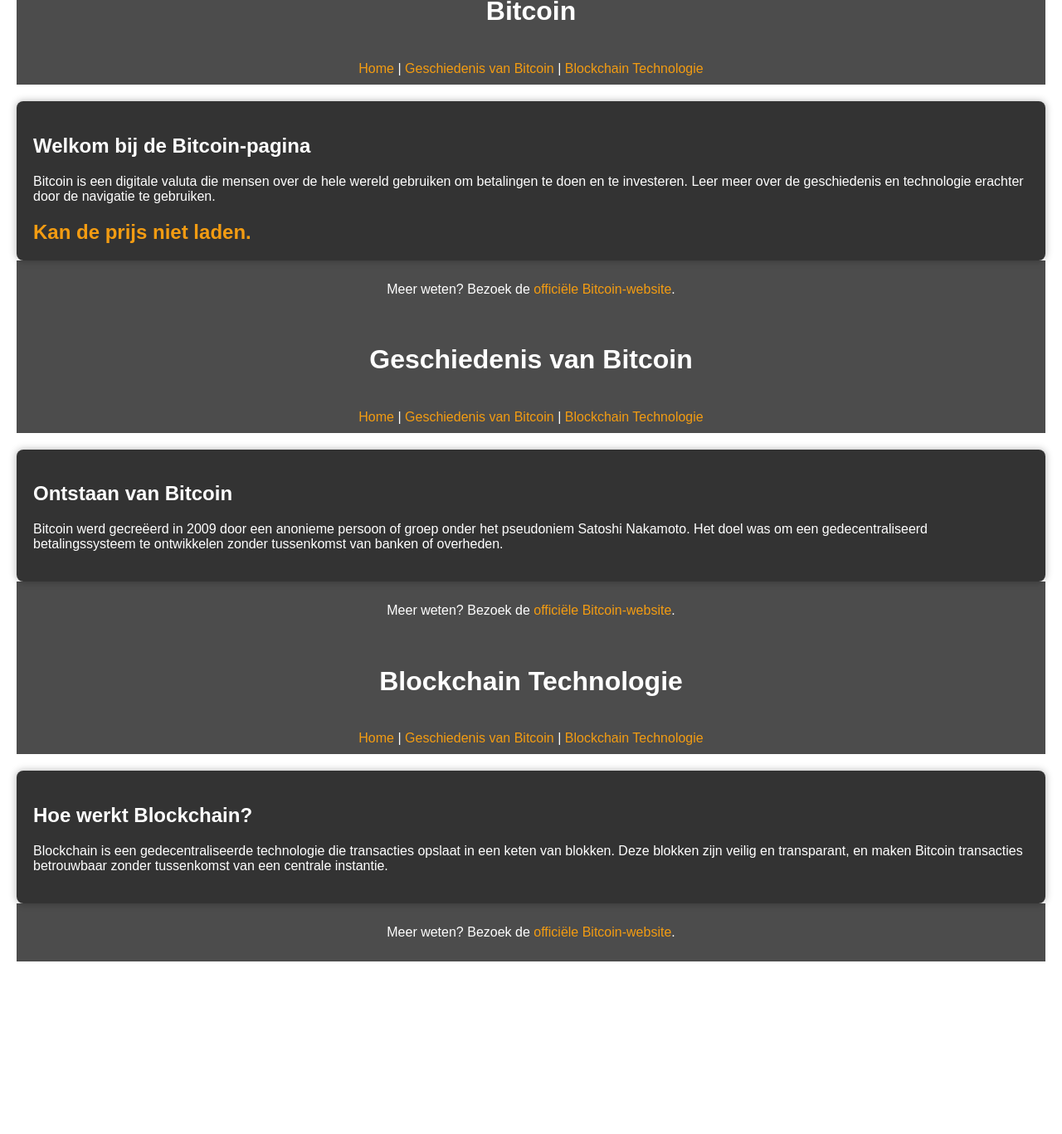
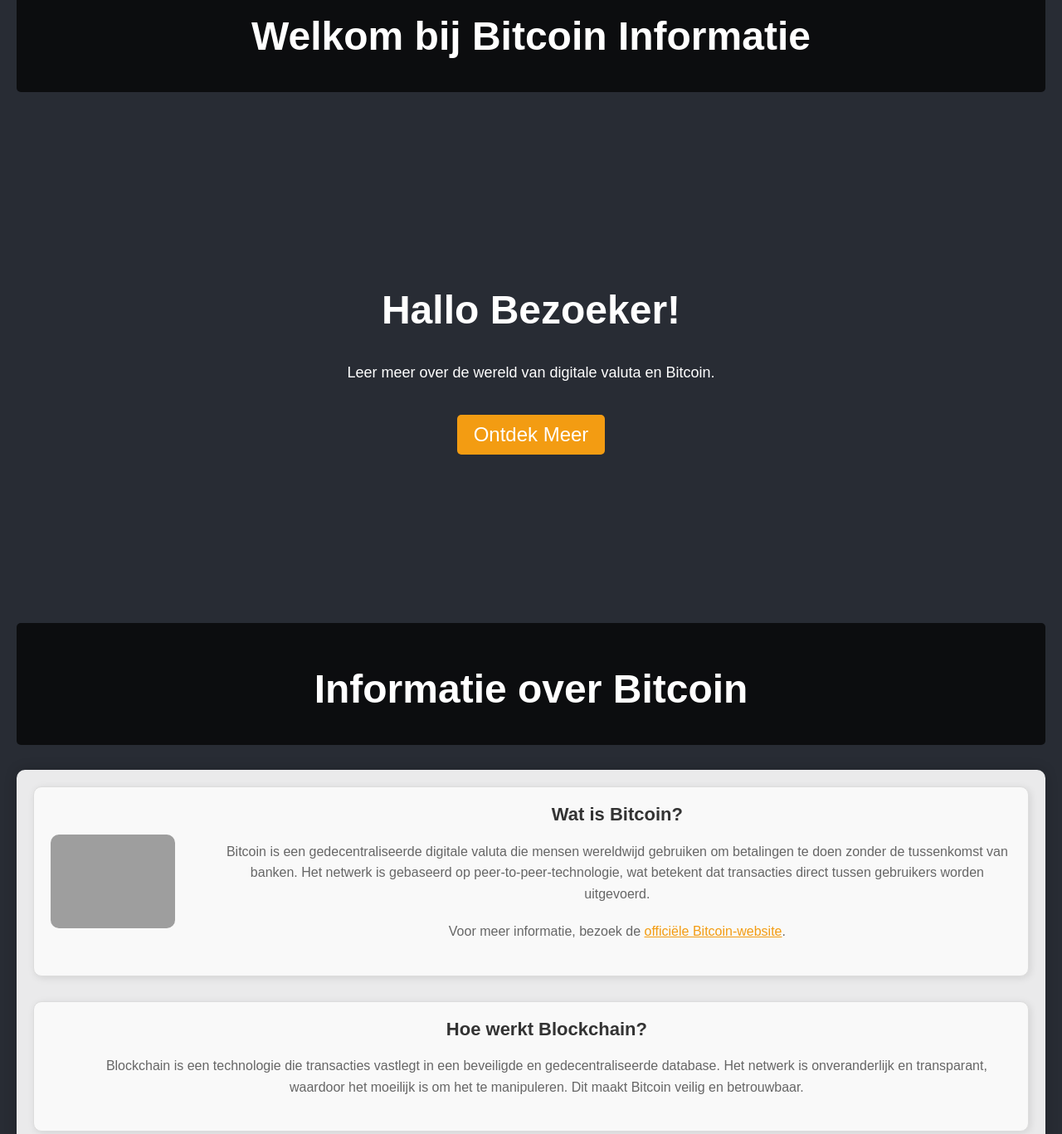
Before and after one commit to jerle-hub/website, a plain HTML site: page index.html in a window 1280 px wide. Shown: the part 56-1423 px from the top of the page at 83% size. Before the commit the page ends 1235 px from the top, so only its background shows below. Drawn offline with Linux system fonts and the light colour scheme; no server answers; grey boxes are pictures that could not be loaded.

Commit message:
Update index.html

```diff
--- a/index.html
+++ b/index.html
@@ -3,116 +3,8 @@
 <head>
     <meta charset="UTF-8">
     <meta name="viewport" content="width=device-width, initial-scale=1.0">
-    <meta name="description" content="Een overzicht van Bitcoin.">
+    <meta name="description" content="Home - Welkom bij Bitcoin Informatie.">
     <title>Bitcoin - Home</title>
-    <style>
-        body {
-            font-family: Arial, sans-serif;
-            background-image: url('bitcoin-background.jpg'); /* Vervang met je afbeelding */
-            background-size: cover;
-            background-position: center;
-            margin: 0;
-            padding: 20px;
-            color: #fff; /* Tekst wit voor contrast */
-        }
-        header, nav, footer {
-            background-color: rgba(0, 0, 0, 0.7); /* Doorzichtige achtergrond voor leesbaarheid */
-            color: #fff;
-            text-align: center;
-            padding: 10px;
-        }
-        a {
-            color: #f39c12;
-            text-decoration: none;
-        }
-        a:hover {
-            text-decoration: underline;
-        }
-        section {
-            margin-top: 20px;
-            padding: 20px;
-            background-color: rgba(0, 0, 0, 0.8); /* Zwarte, doorzichtige achtergrond */
-            border-radius: 8px;
-            box-shadow: 0 0 10px rgba(0, 0, 0, 0.3);
-        }
-        .bitcoin-price {
-            font-size: 24px;
-            font-weight: bold;
-            color: #f39c12;
-            margin-top: 20px;
-        }
-        .brainrot-button {
-            position: absolute;
-            top: 10px;
-            right: 20px;
-            background-color: #f39c12;
-            color: #fff;
-            padding: 10px 20px;
-            border: none;
-            border-radius: 5px;
-            cursor: pointer;
-            font-size: 14px;
-        }
-        .brainrot-button:hover {
-            background-color: #e67e22;
-        }
-    </style>
-</head>
-<body>
-
-<header>
-    <h1>Bitcoin</h1>
-</header>
-
-<button class="brainrot-button" onclick="window.location.href='https://www.youtube.com/watch?v=YOUR_VIDEO_ID';">
-    Bekijk Brain Rot Video
-</button>
-
-<nav>
-    <a href="index.html">Home</a> |
-    <a href="geschiedenis.html">Geschiedenis van Bitcoin</a> |
-    <a href="technologie.html">Blockchain Technologie</a>
-</nav>
-
-<section>
-    <h2>Welkom bij de Bitcoin-pagina</h2>
-    <p>Bitcoin is een digitale valuta die mensen over de hele wereld gebruiken om betalingen te doen en te investeren. Leer meer over de geschiedenis en technologie erachter door de navigatie te gebruiken.</p>
-
-    <!-- Hier komt de live Bitcoin prijs -->
-    <div class="bitcoin-price" id="bitcoin-price">
-        Bitcoin Prijs: Laden...
-    </div>
-</section>
-
-<footer>
-    <p>Meer weten? Bezoek de <a href="https://bitcoin.org/nl/" target="_blank">officiële Bitcoin-website</a>.</p>
-</footer>
-
-<!-- Script om de live Bitcoin prijs te laden -->
-<script>
-    async function fetchBitcoinPrice() {
-        try {
-            const response = await fetch('https://api.coingecko.com/api/v3/simple/price?ids=bitcoin&vs_currencies=eur');
-            const data = await response.json();
-            const price = data.bitcoin.eur;
-            document.getElementById('bitcoin-price').innerText = `Bitcoin Prijs: €${price}`;
-        } catch (error) {
-            document.getElementById('bitcoin-price').innerText = 'Kan de prijs niet laden.';
-        }
-    }
-
-    // Haal de prijs op zodra de pagina is geladen
-    window.onload = fetchBitcoinPrice;
-</script>
-
-</body>
-</html>
-<html lang="nl">
-<head>
-    <meta charset="UTF-8">
-    <meta name="viewport" content="width=device-width, initial-scale=1.0">
-    <meta name="description" content="De geschiedenis van Bitcoin.">
-    <title>Bitcoin - Geschiedenis</title>
     <style>
         body {
             font-family: Arial, sans-serif;
@@ -123,58 +15,67 @@
             padding: 20px;
             color: #fff;
         }
-        header, nav, footer {
-            background-color: rgba(0, 0, 0, 0.7);
+        header, footer {
+            background-color: rgba(0, 0, 0, 0.7); /* Doorzichtige achtergrond voor leesbaarheid */
             color: #fff;
             text-align: center;
             padding: 10px;
         }
-        a {
-            color: #f39c12;
-            text-decoration: none;
+        .center-content {
+            display: flex;
+            flex-direction: column;
+            justify-content: center;
+            align-items: center;
+            height: 80vh;
+            text-align: center; /* Centraal uitlijnen van tekst */
         }
-        a:hover {
-            text-decoration: underline;
+        h1 {
+            font-size: 48px;
+            margin-bottom: 20px;
         }
-        section {
-            margin-top: 20px;
-            padding: 20px;
-            background-color: rgba(0, 0, 0, 0.8);
-            border-radius: 8px;
-            box-shadow: 0 0 10px rgba(0, 0, 0, 0.3);
+        p {
+            font-size: 18px;
+            margin-bottom: 20px;
+        }
+        button {
+            padding: 20px 40px; /* Grotere knop */
+            font-size: 24px; /* Grotere tekst */
+            background-color: #f39c12;
+            color: white;
+            border: none;
+            border-radius: 5px;
+            cursor: pointer;
+            margin-top: 20px; /* Ruimte boven de knop */
+        }
+        button:hover {
+            background-color: #e67e22;
+        }
+        .footer-content {
+            display: flex;
+            justify-content: center; /* Centraal uitlijnen van de knop in de footer */
+            padding: 20px; /* Extra padding voor de footer */
         }
     </style>
 </head>
 <body>
 
 <header>
-    <h1>Geschiedenis van Bitcoin</h1>
+    <h1>Welkom bij Bitcoin Informatie</h1>
 </header>
 
-<nav>
-    <a href="index.html">Home</a> |
-    <a href="geschiedenis.html">Geschiedenis van Bitcoin</a> |
-    <a href="technologie.html">Blockchain Technologie</a>
-</nav>
+<div class="center-content">
+    <h1>Hallo Bezoeker!</h1> <!-- Begroeting -->
+    <p>Leer meer over de wereld van digitale valuta en Bitcoin.</p>
+    <button onclick="window.location.href='informatie.html';">Ontdek Meer</button>
+</div>
 
-<section>
-    <h2>Ontstaan van Bitcoin</h2>
-    <p>Bitcoin werd gecreëerd in 2009 door een anonieme persoon of groep onder het pseudoniem Satoshi Nakamoto. Het doel was om een gedecentraliseerd betalingssysteem te ontwikkelen zonder tussenkomst van banken of overheden.</p>
-</section>
-
-<footer>
-    <p>Meer weten? Bezoek de <a href="https://bitcoin.org/nl/" target="_blank">officiële Bitcoin-website</a>.</p>
-</footer>
-
-</body>
-</html>
 <!DOCTYPE html>
 <html lang="nl">
 <head>
     <meta charset="UTF-8">
     <meta name="viewport" content="width=device-width, initial-scale=1.0">
-    <meta name="description" content="De blockchain-technologie achter Bitcoin.">
-    <title>Bitcoin - Blockchain Technologie</title>
+    <meta name="description" content="Informatie over Bitcoin.">
+    <title>Bitcoin - Informatie</title>
     <style>
         body {
             font-family: Arial, sans-serif;
@@ -185,49 +86,183 @@
             padding: 20px;
             color: #fff;
         }
-        header, nav, footer {
-            background-color: rgba(0, 0, 0, 0.7);
+        header, footer {
+            background-color: rgba(0, 0, 0, 0.7); /* Doorzichtige achtergrond voor leesbaarheid */
             color: #fff;
             text-align: center;
-            padding: 10px;
-        }
-        a {
-            color: #f39c12;
-            text-decoration: none;
-        }
-        a:hover {
-            text-decoration: underline;
+            padding: 20px;
+            border-radius: 5px;
         }
         section {
-            margin-top: 20px;
+            margin-top: 30px;
             padding: 20px;
-            background-color: rgba(0, 0, 0, 0.8);
-            border-radius: 8px;
-            box-shadow: 0 0 10px rgba(0, 0, 0, 0.3);
+            background-color: rgba(255, 255, 255, 0.9); /* Witte, doorzichtige achtergrond */
+            border-radius: 10px;
+            box-shadow: 0 0 15px rgba(0, 0, 0, 0.2);
+            color: #333;
+        }
+        .slit-container {
+            display: flex;
+            flex-direction: column;
+            gap: 30px;
+        }
+        .slit {
+            display: flex;
+            align-items: center;
+            background-color: #f9f9f9;
+            border: 1px solid #ddd;
+            border-radius: 10px;
+            padding: 20px;
+            box-shadow: 2px 2px 10px rgba(0, 0, 0, 0.1);
+        }
+        .slit img {
+            width: 150px; /* Pas de grootte van de afbeelding aan voor uniformiteit */
+            height: auto;
+            border-radius: 10px;
+            margin-right: 20px;
+        }
+        .slit-content {
+            flex: 1;
+            padding-left: 1cm; /* Ruimte van 1 cm tussen tekst en rand */
+        }
+        .slit h2 {
+            margin-top: 0;
+            font-size: 22px;
+            color: #333;
+        }
+        .slit p {
+            color: #666;
+            line-height: 1.6;
+            font-size: 16px;
+        }
+        .brainrot-button {
+            padding: 15px 30px;
+            font-size: 16px;
+            background-color: #f39c12;
+            color: white;
+            border: none;
+            border-radius: 5px;
+            cursor: pointer;
+        }
+        .brainrot-button:hover {
+            background-color: #e67e22;
         }
     </style>
 </head>
 <body>
 
 <header>
-    <h1>Blockchain Technologie</h1>
+    <h1>Informatie over Bitcoin</h1>
 </header>
 
-<nav>
-    <a href="index.html">Home</a> |
-    <a href="geschiedenis.html">Geschiedenis van Bitcoin</a> |
-    <a href="technologie.html">Blockchain Technologie</a>
-</nav>
+<section>
+    <div class="slit-container">
+        <!-- Slit 1: Wat is Bitcoin? -->
+        <div class="slit">
+            <img src="https://upload.wikimedia.org/wikipedia/commons/thumb/4/46/Bitcoin.svg/1200px-Bitcoin.svg.png" alt="Bitcoin logo">
+            <div class="slit-content">
+                <h2>Wat is Bitcoin?</h2>
+                <p>Bitcoin is een gedecentraliseerde digitale valuta die mensen wereldwijd gebruiken om betalingen te doen zonder de tussenkomst van banken. Het netwerk is gebaseerd op peer-to-peer-technologie, wat betekent dat transacties direct tussen gebruikers worden uitgevoerd.</p>
+                <p>Voor meer informatie, bezoek de <a href="https://bitcoin.org" style="color: #f39c12; text-decoration: underline;">officiële Bitcoin-website</a>.</p> <!-- Link naar de officiële Bitcoin-website -->
+            </div>
+        </div>
 
-<section>
-    <h2>Hoe werkt Blockchain?</h2>
-    <p>Blockchain is een gedecentraliseerde technologie die transacties opslaat in een keten van blokken. Deze blokken zijn veilig en transparant, en maken Bitcoin transacties betrouwbaar zonder tussenkomst van een centrale instantie.</p>
+        <!-- Slit 2: Blockchain Technologie -->
+        <div class="slit">
+            <div class="slit-content">
+                <h2>Hoe werkt Blockchain?</h2>
+                <p>Blockchain is een technologie die transacties vastlegt in een beveiligde en gedecentraliseerde database. Het netwerk is onveranderlijk en transparant, waardoor het moeilijk is om het te manipuleren. Dit maakt Bitcoin veilig en betrouwbaar.</p>
+            </div>
+        </div>
+
+        <!-- Slit 3: Geschiedenis van Bitcoin -->
+        <div class="slit">
+            <div class="slit-content">
+                <h2>Geschiedenis van Bitcoin</h2>
+                <p>In 2009 werd Bitcoin geïntroduceerd door een anonieme persoon of groep bekend als Satoshi Nakamoto. Het doel was om een gedecentraliseerd betalingssysteem te creëren zonder afhankelijk te zijn van financiële instellingen.</p>
+            </div>
+        </div>
+
+        <!-- Slit 4: Voordelen van Bitcoin -->
+        <div class="slit">
+            <div class="slit-content">
+                <h2>Voordelen van Bitcoin</h2>
+                <p>Bitcoin biedt verschillende voordelen, zoals lage transactiekosten, snelle internationale betalingen, en de mogelijkheid om anoniem te transacteren. Dit maakt het aantrekkelijk voor gebruikers wereldwijd.</p>
+            </div>
+        </div>
+
+        <!-- Slit 5: Risico's van Bitcoin -->
+        <div class="slit">
+            <div class="slit-content">
+                <h2>Risico's van Bitcoin</h2>
+                <p>Ondanks de voordelen zijn er ook risico's verbonden aan Bitcoin, zoals prijsvolatiliteit, mogelijke hacks en juridische onzekerheden. Het is belangrijk om goed geïnformeerd te zijn voordat je investeert.</p>
+            </div>
+        </div>
+
+        <!-- Slit 6: Toekomst van Bitcoin -->
+        <div class="slit">
+            <div class="slit-content">
+                <h2>Toekomst van Bitcoin</h2>
+                <p>De toekomst van Bitcoin lijkt veelbelovend, met steeds meer bedrijven en instellingen die de technologie omarmen. Het kan een belangrijke rol spelen in de financiële sector, maar de regulering blijft een uitdaging.</p>
+            </div>
+        </div>
+    </div>
 </section>
 
 <footer>
-    <p>Meer weten? Bezoek de <a href="https://bitcoin.org/nl/" target="_blank">officiële Bitcoin-website</a>.</p>
+    <div class="footer-content"> <!-- Nieuwe div voor footer-inhoud -->
+        <button class="brainrot-button" onclick="window.location.href='video.html';"> <!-- Link naar de video pagina -->
+            Veel Stress? Klik Hier
+        </button>
+    </div>
 </footer>
 
 </body>
 </html>
 <!DOCTYPE html>
+<html lang="nl">
+<head>
+    <meta charset="UTF-8">
+    <meta name="viewport" content="width=device-width, initial-scale=1.0">
+    <meta name="description" content="Video over Stress.">
+    <title>Veel Stress? Video</title>
+    <style>
+        body {
+            font-family: Arial, sans-serif;
+            background-color: #282c34;
+            color: white;
+            text-align: center;
+            padding: 20px;
+        }
+        h1 {
+            margin-bottom: 20px;
+        }
+        iframe {
+            width: 80%;
+            height: 500px;
+            border: none;
+            border-radius: 8px;
+        }
+        button {
+            margin-top: 20px;
+            padding: 10px 20px;
+            background-color: #f39c12;
+            color: white;
+            border: none;
+            border-radius: 5px;
+            cursor: pointer;
+        }
+        button:hover {
+            background-color: #e67e22;
+        }
+    </style>
+</head>
+<body>
+
+<h1>Veel Stress? Kijk deze Video!</h1>
+<iframe src="https://www.youtube.com/embed/tHRm22e2kyc" allowfullscreen></iframe>
+
+<button onclick="window.history.back();">Terug naar de Hoofdpagina</button>
+
+</body>
+</html>
```
